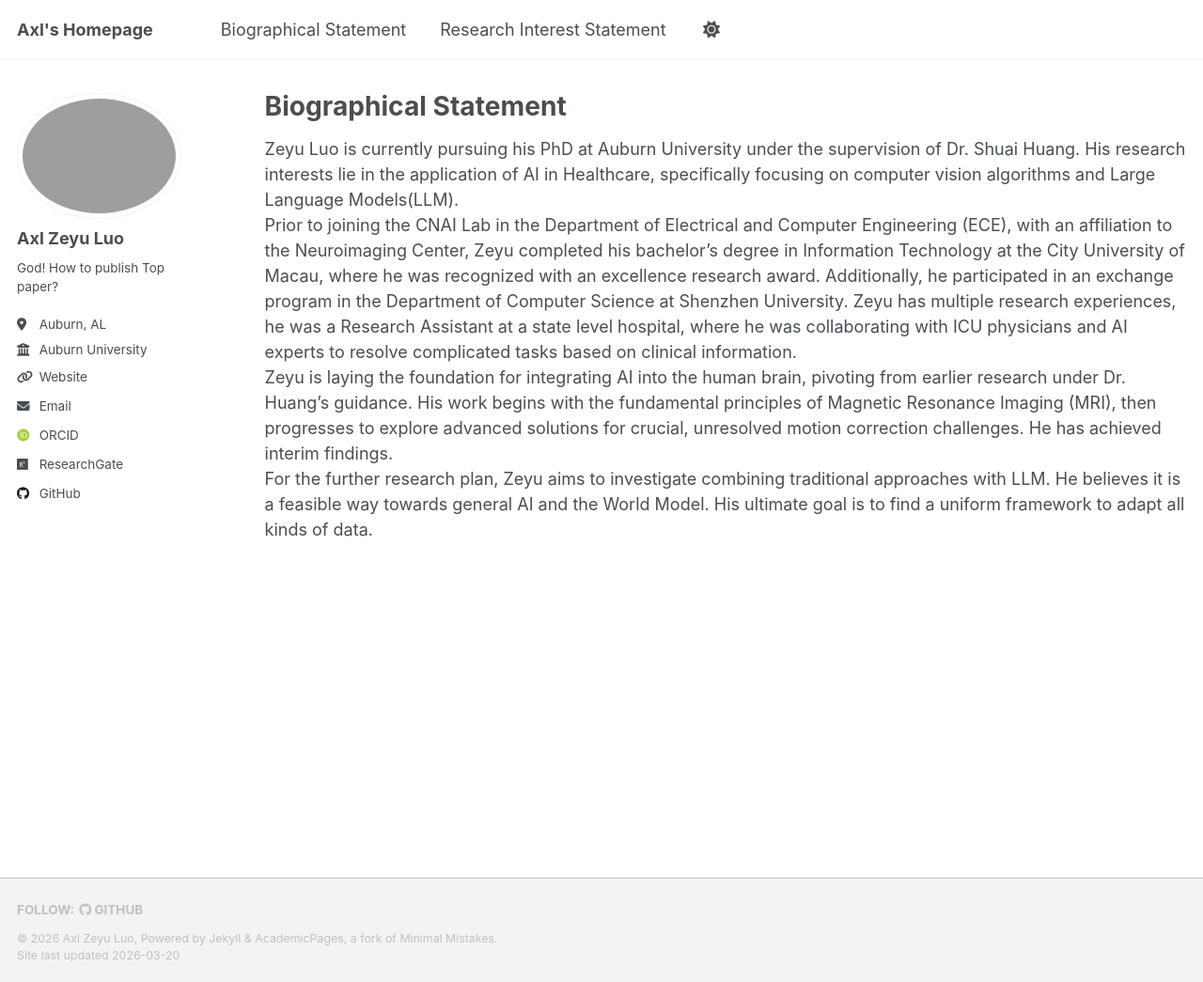
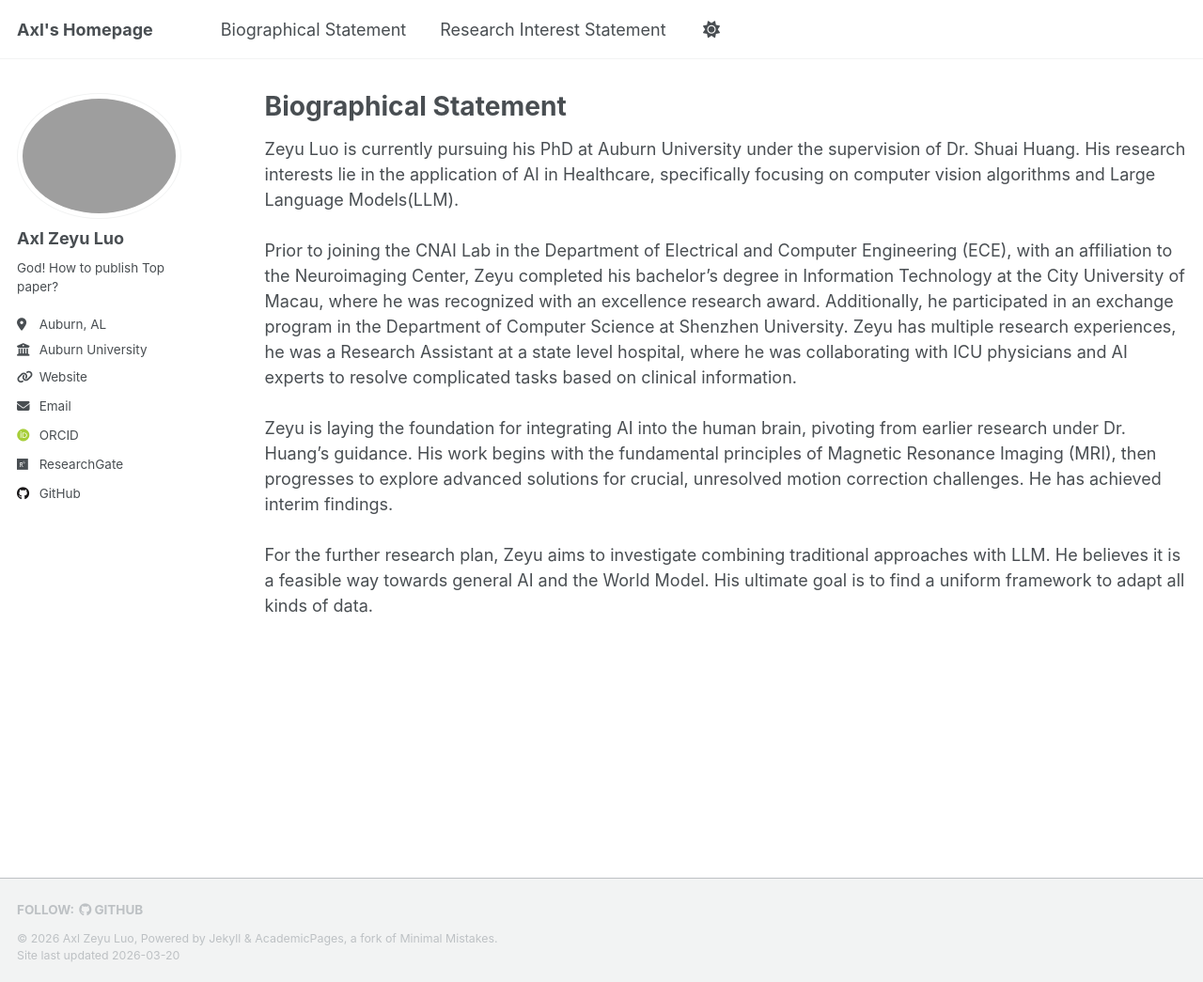
Before and after one commit to HyperPolyX/hyperpolyx.github.io, a Jekyll site: the page built from _pages/intl1830BS.md, in a window 1280 px wide and 1045 px high. Shown: the whole window at 94% size. Built offline with Jekyll 4.4.1, drawn with Linux system fonts in a browser that asks for light colours; some web fonts are replaced; a script that is not in the unit is left out.

```diff
--- a/_pages/intl1830BS.md
+++ b/_pages/intl1830BS.md
@@ -7,7 +7,7 @@ author_profile: true
 
 Zeyu Luo is currently pursuing his PhD at Auburn University under the supervision of Dr. Shuai
 Huang. His research interests lie in the application of AI in Healthcare, specifically focusing on
-computer vision algorithms and Large Language Models(LLM).
+computer vision algorithms and Large Language Models(LLM).<br>
 <br>
 Prior to joining the CNAI Lab in the Department of Electrical and Computer Engineering (ECE),
 with an affiliation to the Neuroimaging Center, Zeyu completed his bachelor's degree in
@@ -15,12 +15,12 @@ Information Technology at the City University of Macau, where he was recognized
 excellence research award. Additionally, he participated in an exchange program in the
 Department of Computer Science at Shenzhen University. Zeyu has multiple research
 experiences, he was a Research Assistant at a state level hospital, where he was collaborating
-with ICU physicians and AI experts to resolve complicated tasks based on clinical information.
+with ICU physicians and AI experts to resolve complicated tasks based on clinical information. <br>
 <br>
 Zeyu is laying the foundation for integrating AI into the human brain, pivoting from earlier
 research under Dr. Huang's guidance. His work begins with the fundamental principles of
 Magnetic Resonance Imaging (MRI), then progresses to explore advanced solutions for crucial,
-unresolved motion correction challenges. He has achieved interim findings.
+unresolved motion correction challenges. He has achieved interim findings.<br>
 <br>
 For the further research plan, Zeyu aims to investigate combining traditional approaches with
 LLM. He believes it is a feasible way towards general AI and the World Model. His ultimate
```
